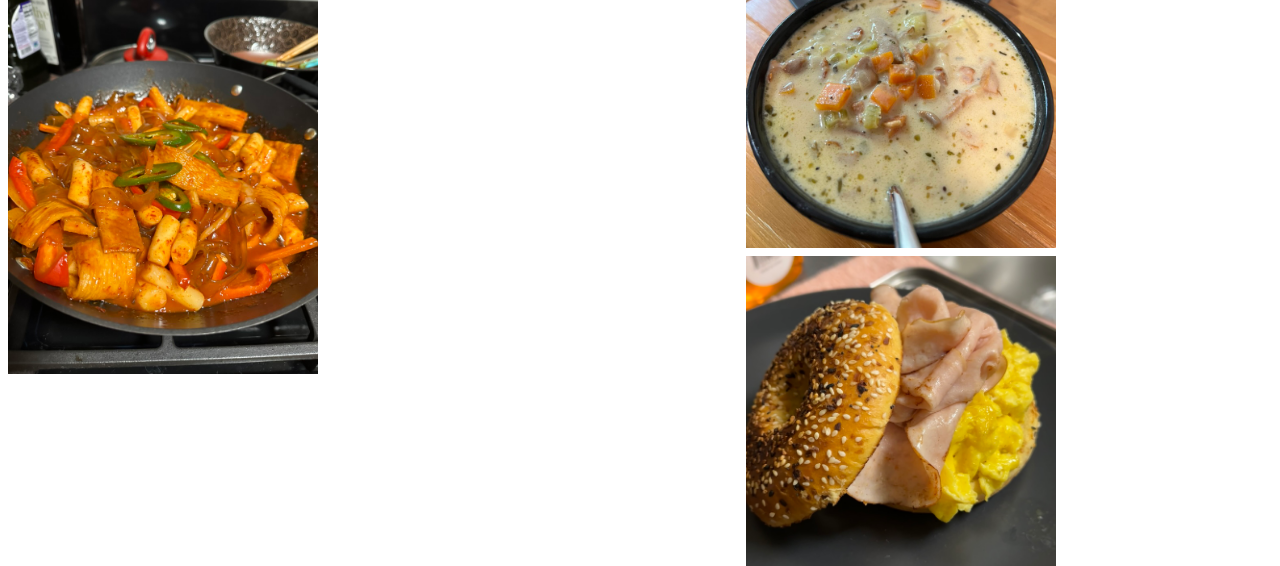
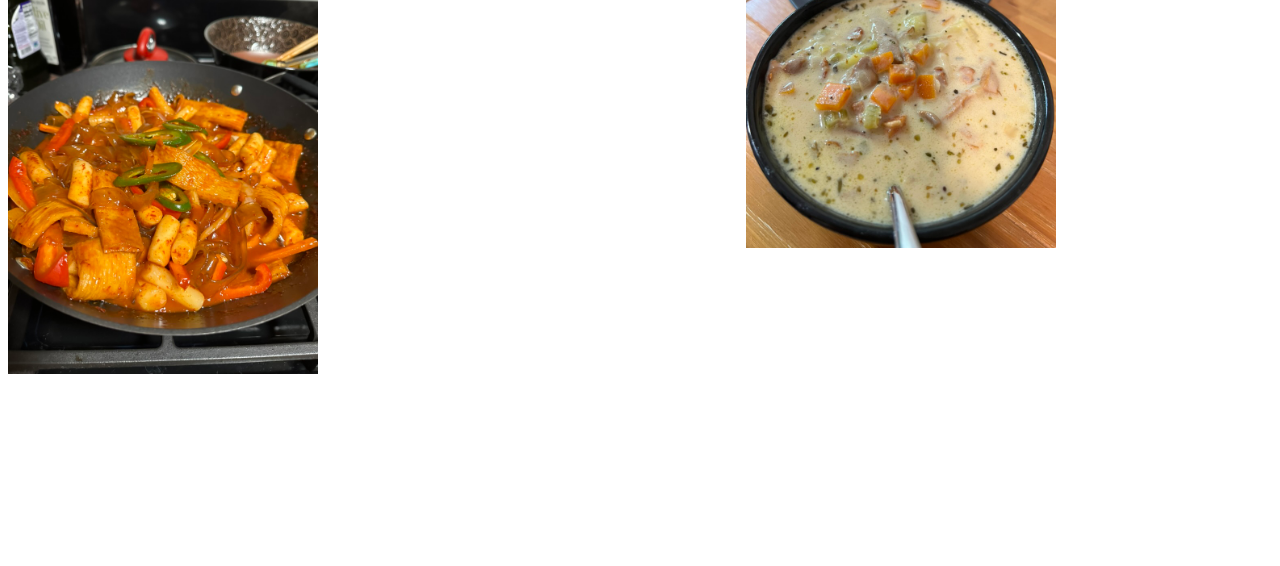
Before and after one commit to usrwynn/usrwynn.github.io, a plain HTML site: page index.html in a window 1280 px wide. Shown: the part 1904-2470 px from the top of the page. After the commit the page ends 2278 px from the top, so only its background shows below. Drawn offline with Linux system fonts and the light colour scheme.

Commit message:
removed bagel

```diff
--- a/index.html
+++ b/index.html
@@ -62,7 +62,6 @@
       <img src="images/miso_salmon.jpeg">
       <img src="images/ramen.jpeg">
       <img src="images/chanterelle_potato_soup.jpeg">
-      <img src="images/bagel.jpeg">
     </div>
   </div>
 
```
